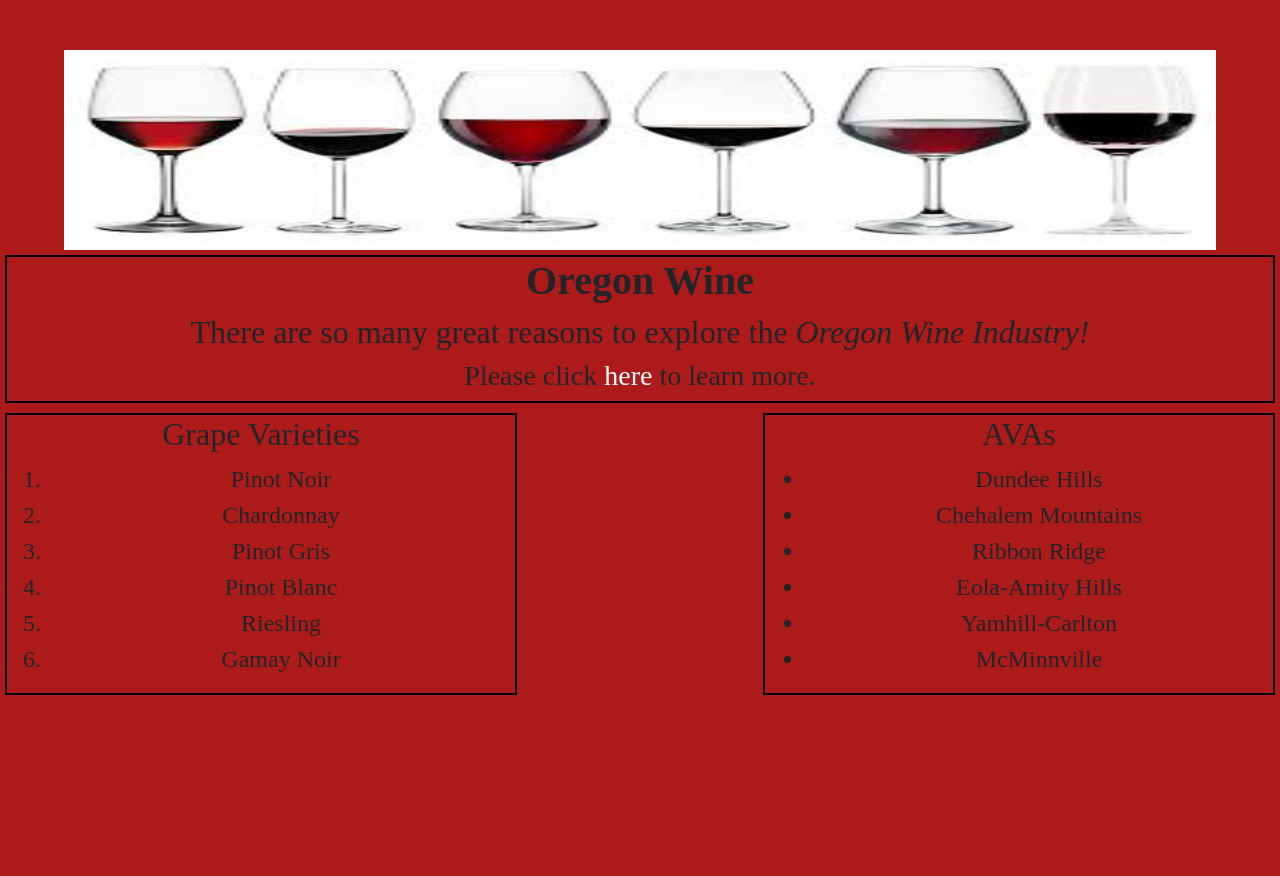
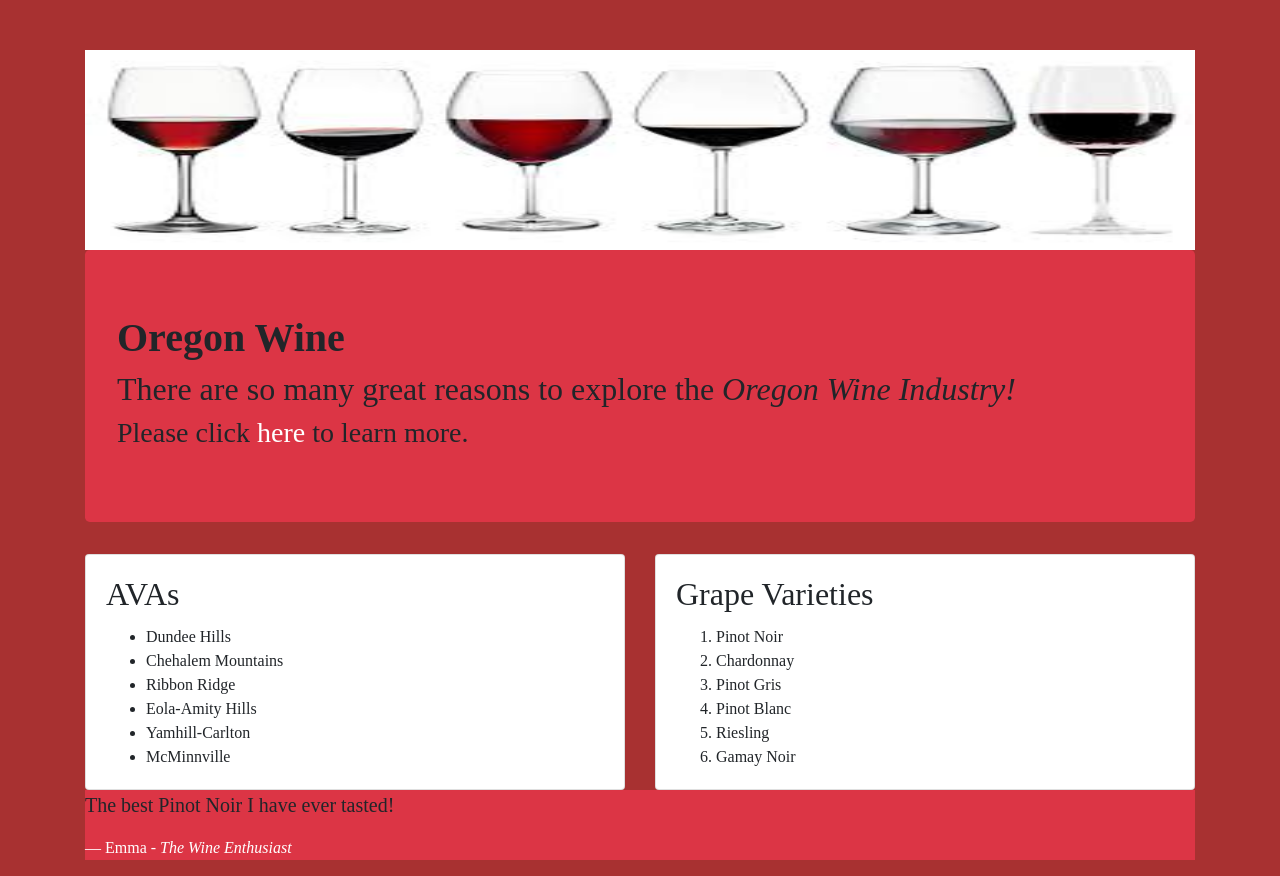
Before and after one commit to hbsullivan/oregon-wine, a plain HTML site: page index.html in a window 1280 px wide. Before the commit the page ends 800 px from the top, so only its background shows below. Drawn offline with Linux system fonts and the light colour scheme.

Commit message:
add cards and columns using Bootstrap

```diff
--- a/css/styles.css
+++ b/css/styles.css
@@ -1,11 +1,11 @@
 body {
-  background-color: rgb(173, 26, 26);
+  background-color: rgb(168, 49, 49);
   font-family: 'Times New Roman', Times, serif;
 }
 
 .top-image{
   display: block;
-  width: 90%;
+  width: 100%;
   height: 200px;
   margin: auto;
   margin-top: 50px;
@@ -38,3 +38,7 @@ body {
   text-align: center;
   font-size: x-large;
 }
+
+.blockquote-footer {
+  color: white;
+}
--- a/index.html
+++ b/index.html
@@ -5,17 +5,21 @@
   <link href="./css/styles.css" rel="stylesheet" type="text/css">
   <title>Oregon Wine</title>
 </head>
+<div class="container">
 <body>
 <img class="top-image" src="./img/wine-line.jpeg" alt="Photo of wine glasses lined up">
-<div class="intro">
+<div class="jumbotron bg-danger">
 <h1><strong>Oregon Wine</strong></h1>
 <h2>There are so many great reasons to explore the <em>Oregon Wine Industry!</em></h2>
 <h3>Please click <a href="https://willamettevalley.org/wine/?gclid=CjwKCAjw7p6aBhBiEiwA83fGupzNpFxp5sMtfpVXgR4c3hF_W-S1PITGI2M83T5ufgJUquGbUuzsAxoCisAQAvD_BwE"><span class="link">here</span></a> to learn more.</h3>
 </div>
 
-<div class="ava">
-<h2>AVAs</h2>
-<ul>
+<div class="row">
+  <div class="col-6">
+    <div class="card">
+      <div class="card-body">
+        <h2 class="card-title">AVAs</h2>
+        <ul class="card-text">
           <li>Dundee Hills</li>
           <li>Chehalem Mountains</li>
           <li>Ribbon Ridge</li>
@@ -24,10 +28,14 @@
           <li>McMinnville</li>
         </ul>
       </div>
+    </div>
+  </div>
 
-<div class="grapes">
-<h2>Grape Varieties</h2>
-<ol>
+  <div class="col-6">
+    <div class="card">
+      <div class="card-body">
+        <h2 class="card-title">Grape Varieties</h2>
+        <ol class="card-text">
           <li>Pinot Noir</li>
           <li>Chardonnay</li>
           <li>Pinot Gris</li>
@@ -36,6 +44,15 @@
           <li>Gamay Noir</li>
         </ol>
       </div>
+    </div>
+  </div>
+</div>
 
+
+<blockquote class="blockquote bg-danger">
+  <p>The best Pinot Noir I have ever tasted!</p>
+  <footer class="blockquote-footer">Emma - <em>The Wine Enthusiast</em></footer>
+</blockquote>
 </body>
+</div>
 </html>
```
Lines whose indentation alone changed are shown as unchanged.
